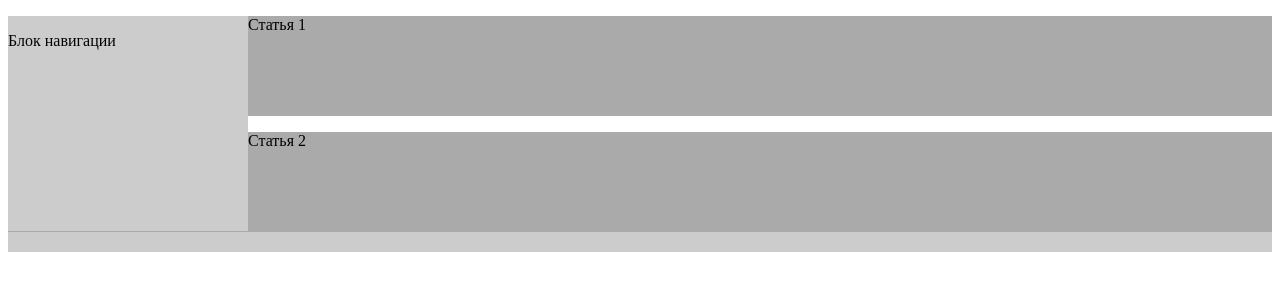
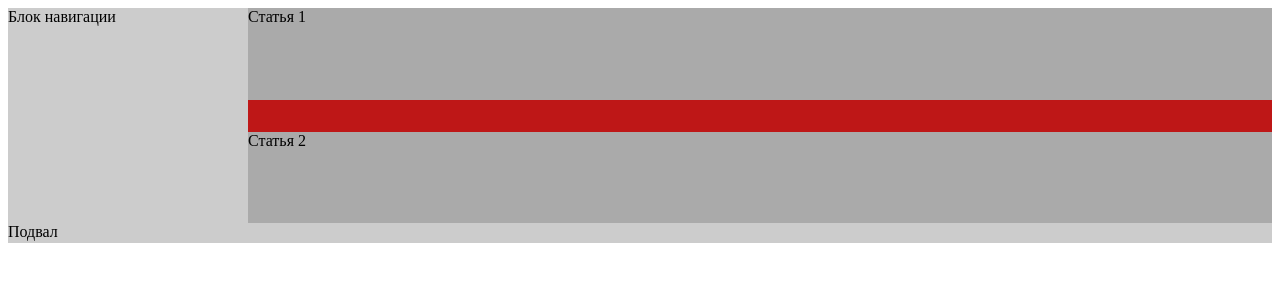
Before and after one commit to Demeter-sh/SharshukovDmitry, a plain HTML site: page home/02_CSS/base/index3.html in a window 1280 px wide. Drawn offline with Linux system fonts and the light colour scheme.

Commit message:
02_CSS base fix index3 1.1

```diff
--- a/home/02_CSS/base/index3.html
+++ b/home/02_CSS/base/index3.html
@@ -14,7 +14,8 @@
         .article{
             background-color: #aaaaaa;
             width: 100%;
-            height: 100px;
+            height: 92px;
+            margin-bottom: 2em;
         }
         .footer{
             background-color: #cccccc;
@@ -22,19 +23,19 @@
             height: 20px;
             clear: both;
         }
+        .wrap{
+            background-color: rgb(190, 23, 23);
+            width: 100%;
+            height: 215px;
+        }
     </style>
 </head>
 <body>
-    <div class="navigationBock">
-        <p>Блок навигации</p>
+    <div class="wrap">
+        <div class="navigationBock">Блок навигации</div>
+        <div class="article">Статья 1</div>
+        <div class="article">Статья 2</div>
     </div>
-    <div class="article">
-        <p>Статья 1</p>
-    </div>
-    <div class="article">
-        <p>Статья 2</p>
-    </div>
-    <div class="footer">
-    </div>
+    <div class="footer">Подвал</div>
 </body>
 </html>
```
